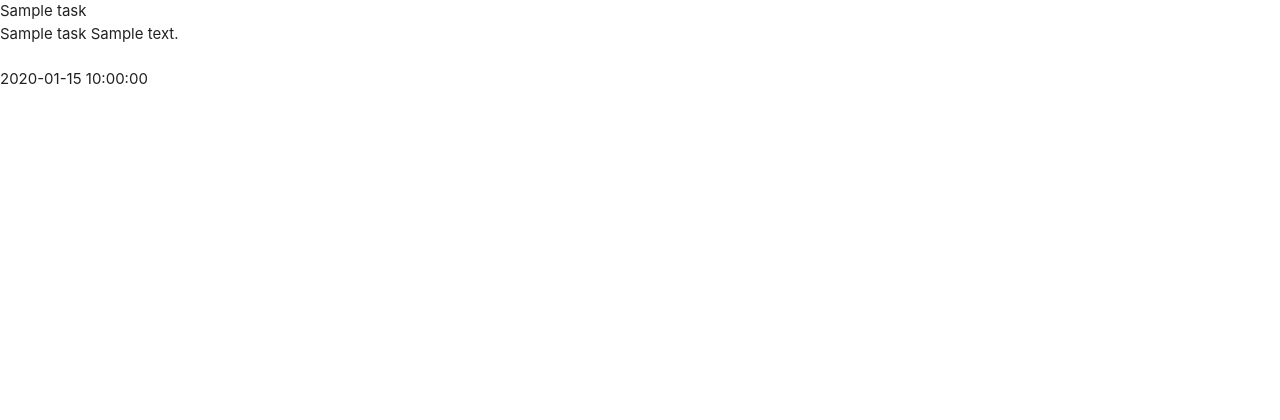
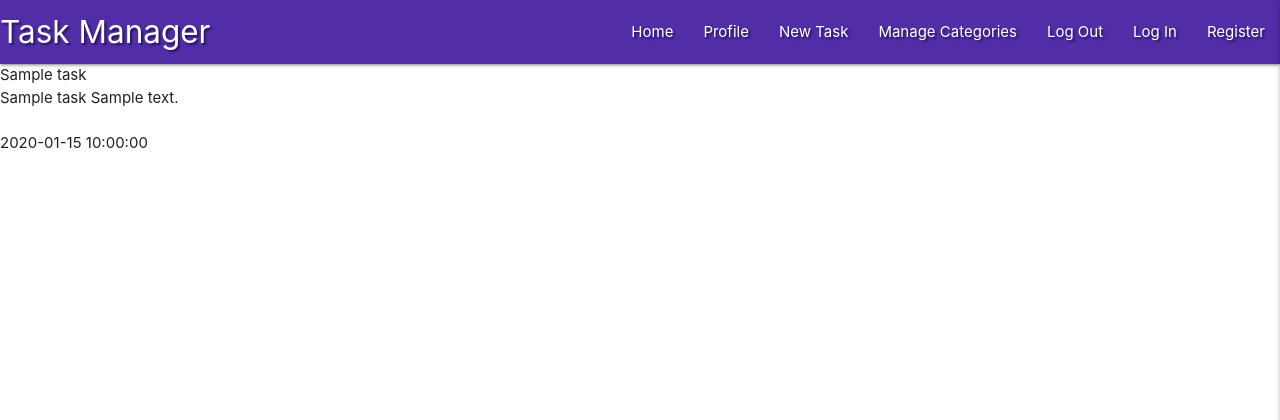
Before and after one commit to adamparker75/flask_mini_project, a Flask app: page / in a window 1280 px wide. Shown: the top 420 px of the page. Run offline with Flask 2, Linux system fonts and the light colour scheme; a database or web service that is not in the repository returns one stand-in record (values such as "Sample title"); some libraries are stand-ins or nearby versions.

Commit message:
Add materialize navbar and side nav

```diff
--- a/static/css/style.css
+++ b/static/css/style.css
@@ -0,0 +1,3 @@
+.text-shadow {
+    text-shadow: 2px 2px 2px rgba(0, 0, 0, 0.5);
+}
--- a/static/js/script.js
+++ b/static/js/script.js
@@ -0,0 +1,3 @@
+  $(document).ready(function(){
+    $('.sidenav').sidenav({edge: "right"});
+  });
--- a/templates/base.html
+++ b/templates/base.html
@@ -6,13 +6,43 @@
     <link rel="stylesheet" href="https://cdnjs.cloudflare.com/ajax/libs/font-awesome/5.15.1/css/all.min.css"
         integrity="sha512-+4zCK9k+qNFUR5X+cKL9EIR+ZOhtIloNl9GIKS57V1MyNsYpYcUrUeQc9vNfzsWfV28IaLL3i96P9sdNyeRssA==" crossorigin="anonymous" />
     <link rel="stylesheet" href="https://cdnjs.cloudflare.com/ajax/libs/materialize/1.0.0/css/materialize.min.css" type="text/css">
+    <script src="https://kit.fontawesome.com/02ab384222.js" crossorigin="anonymous"></script>
     <link rel="stylesheet" href="{{ url_for('static', filename='css/style.css') }}" type="text/css">
     {% block syles %}
     {% endblock %}
     <title>Task Manager</title>
 </head>
 <body>
+    <header>
+        <!-- top navbar -->
+        <nav class="nav-extended text-shadow deep-purple darken-2">
+            <div class="nav-wrapper">
+            <a href="{{ url_for('get_tasks') }}" class="brand-logo">Task Manager</a>
+            <a href="#" data-target="mobile-demo" class="sidenav-trigger right"><i class="fas fa-bars"></i></a>
+            <ul class="right hide-on-med-and-down">
+                <li><a href="{{ url_for('get_tasks') }}">Home</a></li> <!--This is the url_for, for the function in app.py that renders the main page-->
+                <li><a href="#">Profile</a></li>
+                <li><a href="#">New Task</a></li>
+                <li><a href="#">Manage Categories</a></li>
+                <li><a href="#">Log Out</a></li>
+                <li><a href="#">Log In</a></li>
+                <li><a href="#">Register</a></li>
+            </ul>
+            </div>
+        </nav>
 
+        <!-- mobile side navbar -->
+        <ul class="sidenav" id="mobile-demo">
+            <li><h4 class="center-align light-blue-text text-darken-4">Task Manager</h4></li>
+            <li><a href="{{ url_for('get_tasks') }}">Home</a></li>
+            <li><a href="#">Profile</a></li>
+            <li><a href="#">New Task</a></li>
+            <li><a href="#">Manage Categories</a></li>
+            <li><a href="#">Log Out</a></li>
+            <li><a href="#">Log In</a></li>
+            <li><a href="#">Register</a></li>
+        </ul>
+    </header>
     <!--The naming of the block elements needs to be consistent-->
 
     {% block content %}
```
